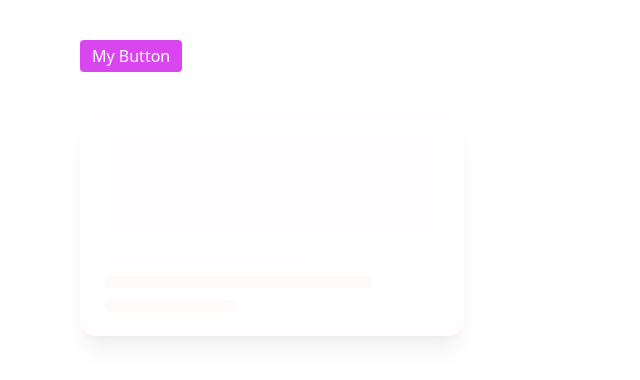
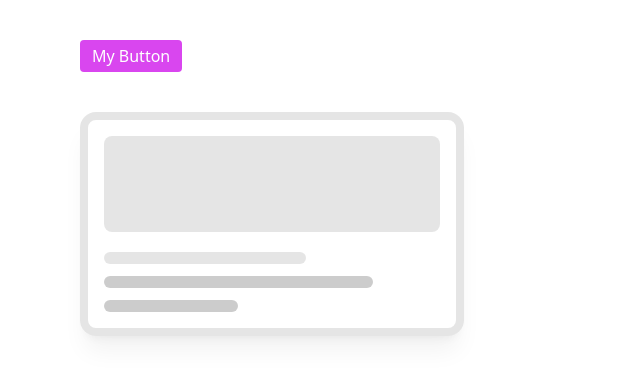
Before and after one commit to seano424/ui-ux, a Next.js app: page / in a window 1280 px wide. Shown: the top 380 px of the page, without its empty margins (0-640 px from the left). Built offline with nearby package versions, Linux system fonts and the light colour scheme; what tailwindcss-debug-screens would draw is missing.

Commit message:
updating skeleton colors

```diff
--- a/components/Skeleton/Skeleton.tsx
+++ b/components/Skeleton/Skeleton.tsx
@@ -6,23 +6,23 @@ function Skeleton() {
       relative isolate
       space-y-5 overflow-hidden
       rounded-2xl border-8
-      border-rose-100/10
+      border-black/10
       bg-white/5 p-4
       shadow-xl
       shadow-black/5
       before:absolute
       before:inset-0 before:-translate-x-full before:animate-[shimmer_2s_infinite]
       before:border-t
-      before:border-rose-100/10
+      before:border-black/10
       before:bg-gradient-to-r before:from-transparent
-      before:via-rose-100/10 before:to-transparent
+      before:via-black/10 before:to-transparent
       "
     >
-      <div className="h-24 rounded-lg bg-rose-100/10"></div>
+      <div className="h-24 rounded-lg bg-black/10"></div>
       <div className="space-y-3">
-        <div className="h-3 w-3/5 rounded-lg bg-rose-100/10"></div>
-        <div className="h-3 w-4/5 rounded-lg bg-rose-100/20"></div>
-        <div className="h-3 w-2/5 rounded-lg bg-rose-100/20"></div>
+        <div className="h-3 w-3/5 rounded-lg bg-black/10"></div>
+        <div className="h-3 w-4/5 rounded-lg bg-black/20"></div>
+        <div className="h-3 w-2/5 rounded-lg bg-black/20"></div>
       </div>
     </div>
   )
```
